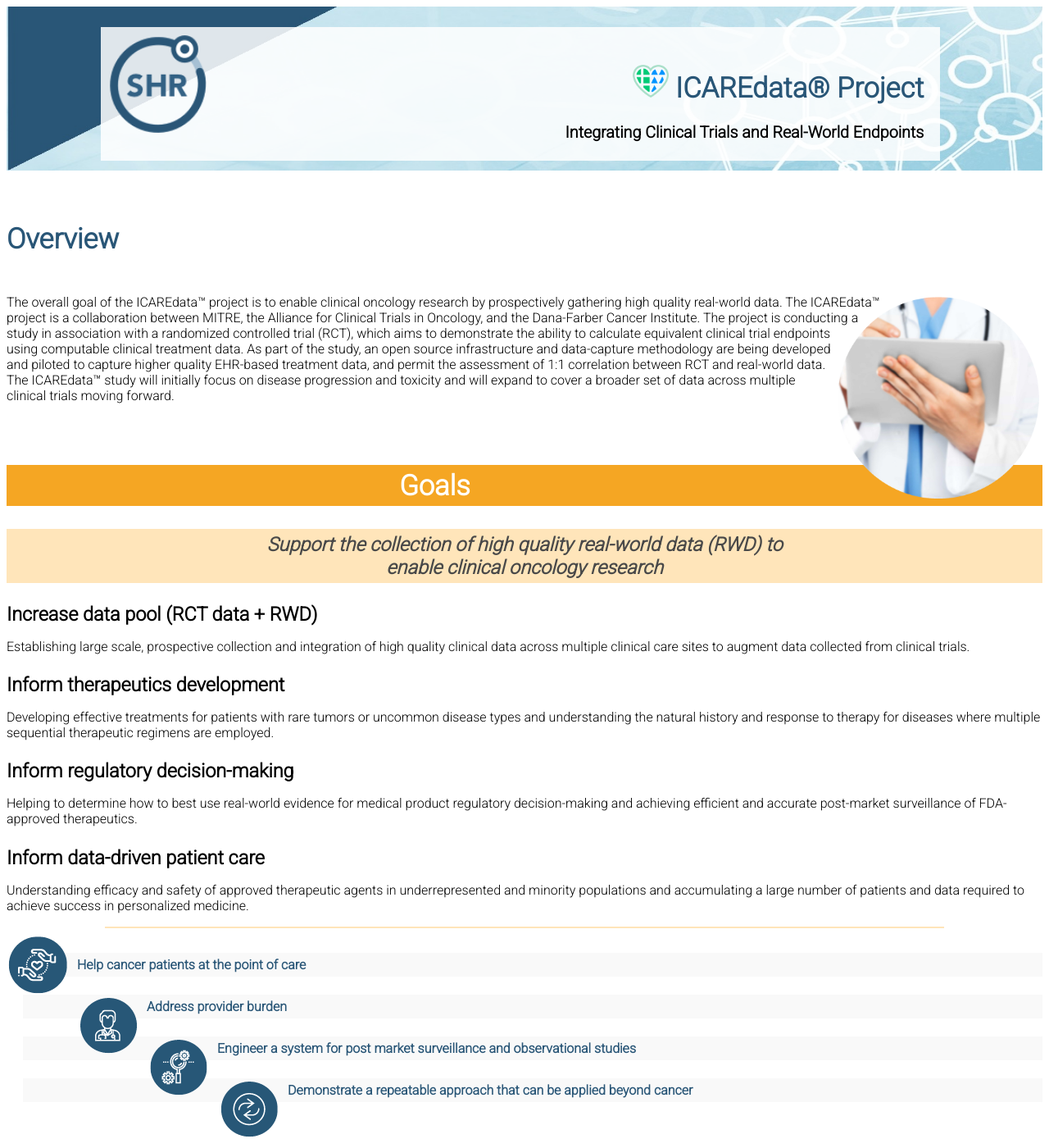
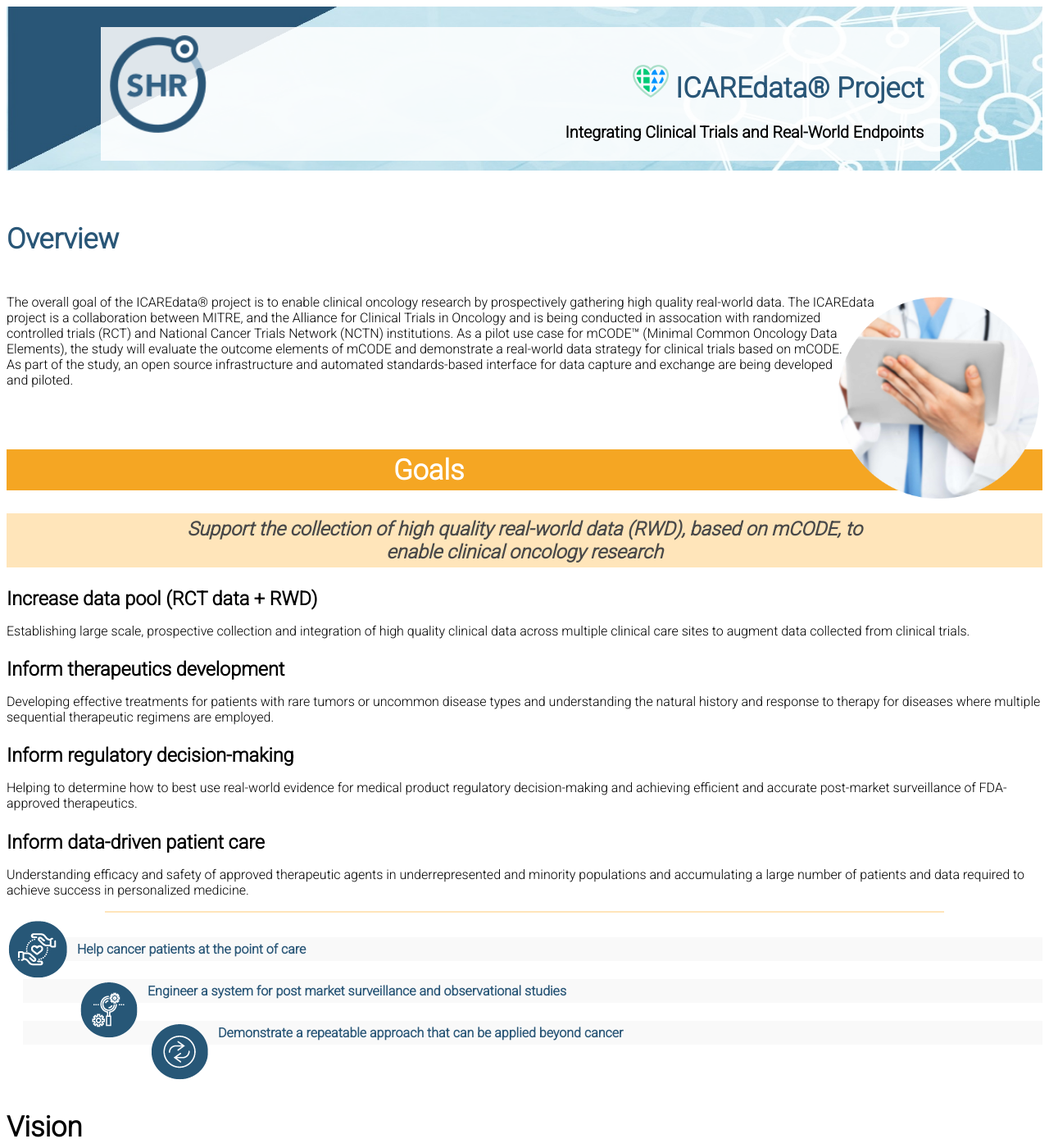
Before and after one commit to ICAREdata/icaredata.github.io, a Jekyll site: the page built from index.html, in a window 1280 px wide and 1400 px high. Shown: the whole window at 82% size. Built offline with Jekyll 4.4.1, drawn with Linux system fonts in a browser that asks for light colours; some of the changed text lies outside the part shown.

Commit message:
Updated to reflect current state

```diff
--- a/index.html
+++ b/index.html
@@ -14,7 +14,7 @@
     <div class="row">
       <div class="col-12">
         <img src="/assets/img/Artifacts_Web_Doc_Laptop.png"  alt='' class="curve">
-        <p> The overall goal of the ICAREdata™ project is to enable clinical oncology research by prospectively gathering high quality real-world data. The ICAREdata™ project is a collaboration between MITRE, the Alliance for Clinical Trials in Oncology, and the Dana-Farber Cancer Institute. The project is conducting a study in association with a randomized controlled trial (RCT), which aims to demonstrate the ability to calculate equivalent clinical trial endpoints using computable clinical treatment data. As part of the study, an open source infrastructure and data-capture methodology are being developed and piloted to capture higher quality EHR-based treatment data, and permit the assessment of 1:1 correlation between RCT and real-world data. The ICAREdata™ study will initially focus on disease progression and toxicity and will expand to cover a broader set of data across multiple clinical trials moving forward.</p>
+        <p> The overall goal of the ICAREdata&reg; project is to enable clinical oncology research by prospectively gathering high quality real-world data. The ICAREdata project is a collaboration between MITRE, and the Alliance for Clinical Trials in Oncology and is being conducted in assocation with randomized controlled trials (RCT) and National Cancer Trials Network (NCTN) institutions. As a pilot use case for mCODE&#8482; (Minimal Common Oncology Data Elements), the study will evaluate the outcome elements of mCODE and demonstrate a real-world data strategy for clinical trials based on mCODE. As part of the study, an open source infrastructure and automated standards-based interface for data capture and exchange are being developed and piloted.</p>
       </div>
     </div>
   </div>
@@ -25,7 +25,7 @@
     <div class="row">
       <div class="col-12" id="goal-section-heading">
         <h1>Goals</h1>
-        <h3>Support the collection of high quality real-world data (RWD) to <br class="rwd-break"> enable clinical oncology research</h3>
+        <h3>Support the collection of high quality real-world data (RWD), based on mCODE, to <br class="rwd-break"> enable clinical oncology research</h3>
       </div>
     </div>
     <div class="row" id="goal-section-texts">
@@ -68,10 +68,6 @@
         <p class="goal-icon-text short">Help cancer patients at the point of care </p>
       </div>
       <div class="col-12 goal-icon-obj">
-        <img src="/assets/img/Artifacts_Web_Doctor_icon.png" alt="" class="goal-icon">
-        <p class="goal-icon-text short shortest">Address provider burden </p>
-      </div>
-      <div class="col-12 goal-icon-obj">
         <img src="/assets/img/Artifacts_Web_Engineer_icon.png" alt="" class="goal-icon">
         <p class="goal-icon-text long">Engineer a system for post market surveillance and observational studies </p>
       </div>
@@ -83,17 +79,16 @@
   </div>
 </section>
 
-<section id="approach">
+<section id="vision">
   <div class="container">
     <div class="row">
-      <div class="col-12" id="approach-section-heading">
-        <h1>Approach</h1>
-        <h3>Initially perform patient-level comparison of clinical trial and real-world data</h3>
+      <div class="col-12" id="vision-section-heading">
+        <h1>Vision</h1>
       </div>
     </div>
     <div class="row">
       <div class="col-12">
-        <img src="/assets/img/Approach_Diagram.png" alt="Diagram demonstrating the ICAREdata™ project's approach, which will begin by comparing an individual's clinical trial data to their clinical treatment data. We can compare these endpoints and determine what significance can be gleamed from the similarities and differences in these two types of endpoints." id="approach-diagram">
+        <img src="/assets/img/ICAREdata_LearningHealthSystem.png" width="100%" height="auto" alt="Diagram showing how ICAREdata&reg; project supports the collection of high quality, mCODE based real-world data to enable clinical oncology research and contribute to a learning health system." id="vision-diagram">
       </div>
     </div>
   </div>
@@ -108,21 +103,12 @@
           Contact Us
         </h1>
         <div class="contact">
-          <a href="mailto:kreardon@alliancefoundationtrials.org" style="white-space:nowrap" aria-label="Send Keri Reardon an email" class="icon">
+          <a href="mailto:icaredata@alliancefoundationtrials.org" style="white-space:nowrap" aria-label="Send ICAREdata Team an email" class="icon">
             <i class="fa fa-envelope fa-2x" aria-hidden="true"></i>
           </a>
           <div class="contact-info">
-            <p class="contact-heading">Keri Reardon</p>
-            <a href="mailto:kreardon@alliancefoundationtrials.org">kreardon@alliancefoundationtrials.org</a>
-          </div>
-        </div>
-        <div class="contact">
-          <a href="mailto:mchan@mitre.org" style="white-space:nowrap" aria-label="Send Miranda Chan an email" class="icon">
-            <i class="fa fa-envelope fa-2x" aria-hidden="true"></i>
-          </a>
-          <div class="contact-info">
-            <p class="contact-heading">Miranda Chan</p>
-            <a href="mailto:mchan@mitre.org">mchan@mitre.org</a>
+            <p class="contact-heading">ICAREdata Team</p>
+            <a href="mailto:icaredata@alliancefoundationtrials.org">icaredata@alliancefoundationtrials.org</a>
           </div>
         </div>
       </div>
@@ -135,8 +121,9 @@
             <i class="fa fa-link fa-2x" aria-hidden="true"></i>
           </a>
           <div class="website-info">
-            <p class="website-heading">Visit Our Website</p>
-            <a href="http://standardhealthrecord.org">standardhealthrecord.org</a>
+            <p class="website-heading">Visit Our Websites</p>
+            <a href="http://standardhealthrecord.org">standardhealthrecord.org</a><br>
+            <a href="http://https://mcodeinitiative.org">mcodeinitiative.org</a>
           </div>
         </div>
         <div class=" website">
@@ -144,8 +131,9 @@
             <i class="fa fa-github fa-2x" aria-hidden="true"></i>
           </a>
           <div class="website-info">
-            <p class="website-heading">Visit Our GitHub Repo</p>
-            <a href="http://www.github.com/standardhealth">github.com/standardhealth</a>
+            <p class="website-heading">Visit Our GitHub Repos</p>
+            <a href="http://www.github.com/standardhealth">github.com/standardhealth</a><br>
+            <a href="http://www.github.com/mcode">github.com/mcode</a>
           </div>
         </div>
       </div>
@@ -153,33 +141,25 @@
   </div>
 </section>
 
-
-
-
 <section id="partners">
   <h2 class="titlebox">
     <span>Partners</span>
   </h2>
   <div class="container" id="partners-container">
-    <div class="row" id="partners-row">
-      <div class="col-12 col-sm-6 col-lg-3 justify-content-center">
+    <div class="row justify-content-center" id="partners-row">
+      <div class="col-12 col-sm-6 col-lg-3">
         <a href="https://www.allianceforclinicaltrialsinoncology.org/main/">
           <img src="/assets/img/Alliance_logo_EHrev_wide.png" alt="Alliance for Clinical Trials in Oncology home page" class="partner-logo">
         </a>
       </div>
-      <div class="col-12 col-sm-6 col-lg-3 justify-content-center">
+      <div class="col-12 col-sm-6 col-lg-3">
         <a href="https://www.asco.org/">
           <img src="/assets/img/ASCO_logo.png" alt="American Society of Clinical Oncology home page" class="partner-logo">
         </a>
       </div>
-      <div class="col-12 col-sm-6 col-lg-3 justify-content-center">
-        <a href="http://www.brighamandwomens.org/">
-          <img src="/assets/img/BWH_logo.png" alt="Brigham and Women's Hospital home page" class="partner-logo short">
-        </a>
-      </div>
-      <div class="col-12 col-sm-6 col-lg-3 justify-content-center">
-        <a href="https://www.dana-farber.org/">
-          <img src="/assets/img/dfci_logo.gif" alt="Dana Farber Cancer Institute home page" class="partner-logo short">
+      <div class="col-12 col-sm-6 col-lg-3">
+        <a href="https://www.cancer.gov/">
+          <img src="/assets/img/NCTN_logo.png" alt="National Cancer Institute home page" class="partner-logo">
         </a>
       </div>
     </div>
```
